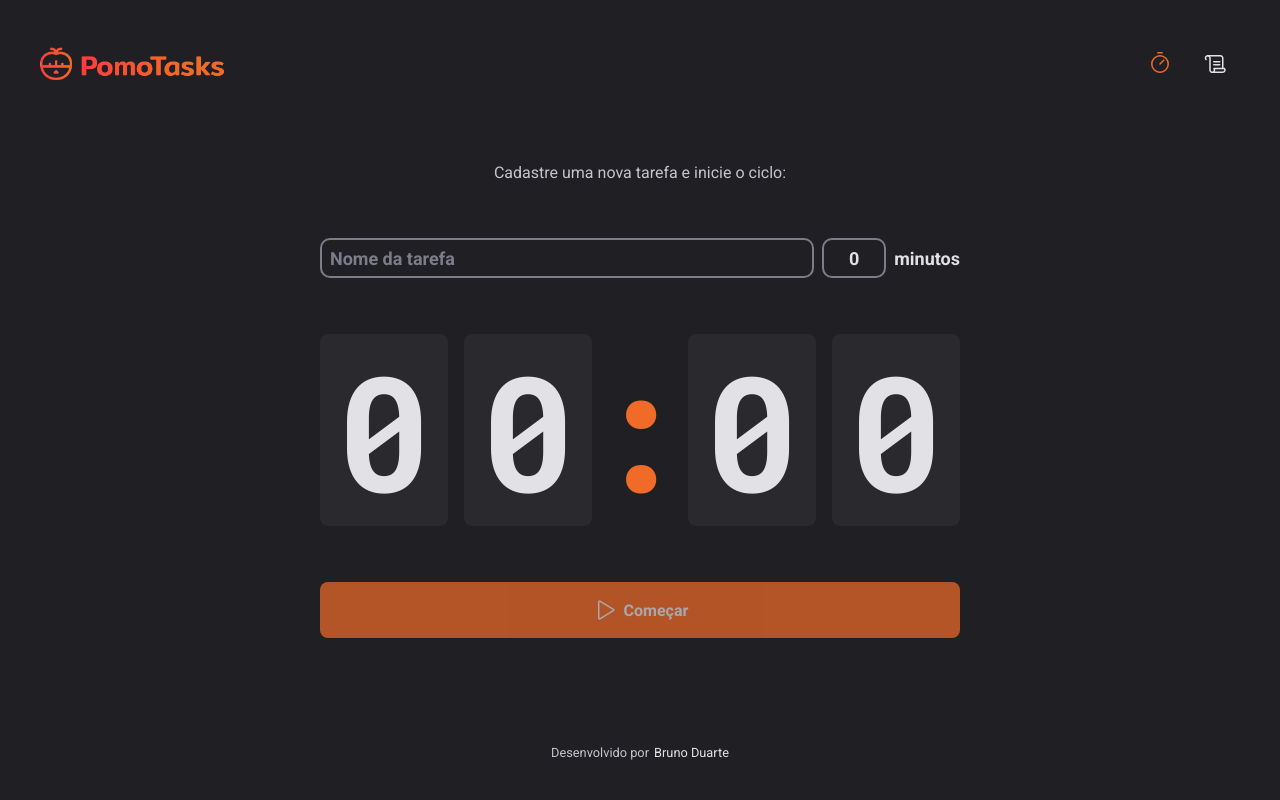
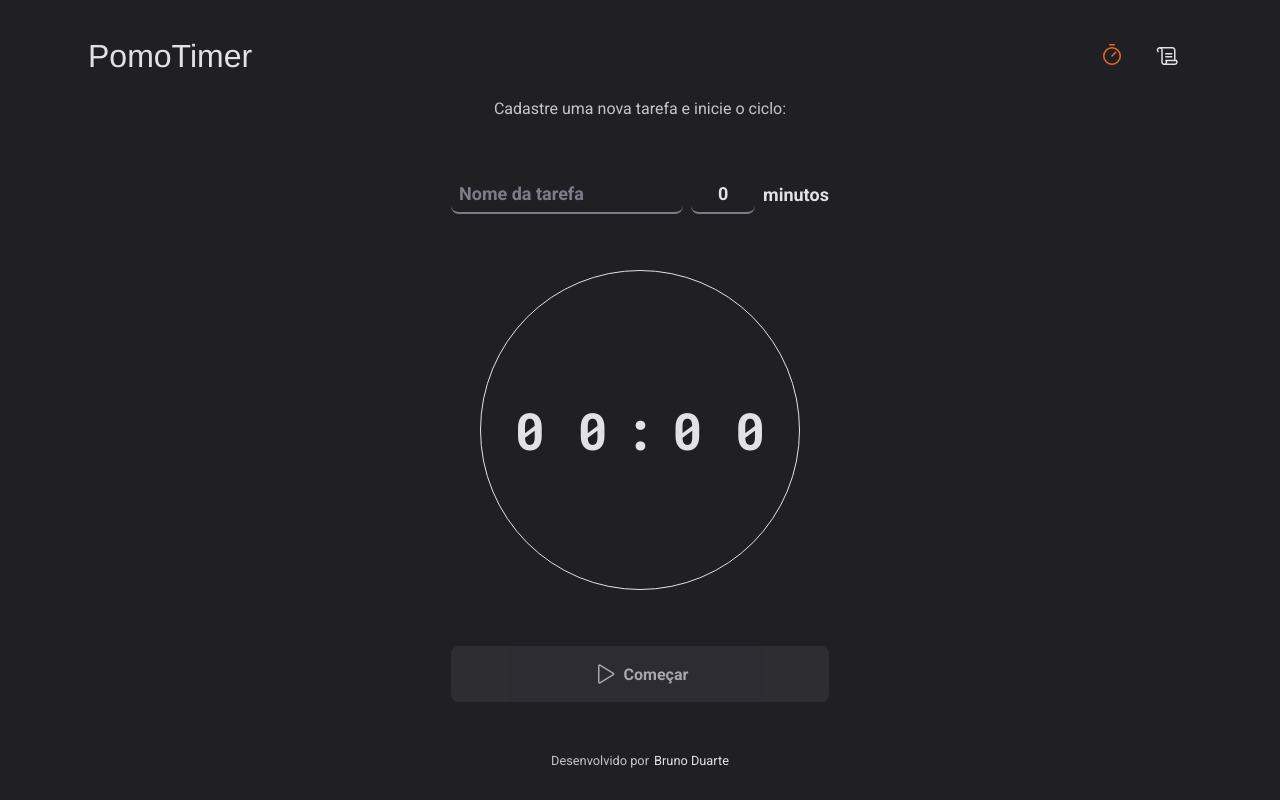
Before and after one commit to bduarte10/ignite-timer, a React (Vite) app: page / in a window 1280 px wide. Built offline with nearby package versions, Linux system fonts and the light colour scheme.

Commit message:
feat: btn pause

```diff
--- a/src/components/Header/index.tsx
+++ b/src/components/Header/index.tsx
@@ -1,12 +1,13 @@
 import { HeaderContainer } from './styles'
-import logo from '../../assets/logo.png'
 import { Timer, Scroll } from 'phosphor-react'
 import { NavLink } from 'react-router-dom'
 
 export function Header() {
   return (
     <HeaderContainer>
-      <img src={logo} alt="" width="190px" />
+      <NavLink to="/" title="Timer">
+        PomoTimer
+      </NavLink>
       <nav>
         <NavLink to="/" title="Timer">
           <Timer size={24} />
--- a/src/components/Header/styles.ts
+++ b/src/components/Header/styles.ts
@@ -4,6 +4,14 @@ export const HeaderContainer = styled.header`
   display: flex;
   align-items: center;
   justify-content: space-between;
+
+  a {
+    text-decoration: none;
+    color: ${(props) => props.theme['gray-100']};
+    font-size: 2rem;
+    font-family: 'Franklin Gothic Medium', 'Arial Narrow', Arial, sans-serif;
+  }
+
   nav {
     display: flex;
     gap: 0.5rem;
--- a/src/contexts/CyclesContext.tsx
+++ b/src/contexts/CyclesContext.tsx
@@ -1,4 +1,4 @@
-import { createContext, useReducer, useState } from 'react'
+import React, { createContext, useReducer, useState } from 'react'
 
 interface CreateCycleData {
   task: string
@@ -23,6 +23,9 @@ interface CyclesContextData {
   setAmountSecondsPassed: (seconds: number) => void
   createNewCycle: (data: CreateCycleData) => void
   interruptCurrentCycle: () => void
+  isPaused: boolean
+  setIsPaused: (isPaused: boolean) => void
+  handlePauseResume: () => void
 }
 
 export const CyclesContext = createContext({} as CyclesContextData)
@@ -39,6 +42,8 @@ interface CyclesState {
 export function CyclesContextProvider({
   children,
 }: CyclesContextProviderProps) {
+  const [isPaused, setIsPaused] = useState(false)
+
   const [cyclesState, dispatch] = useReducer(
     (state: CyclesState, action: any) => {
       if (action.type === 'ADD_NEW_CYCLE') {
@@ -67,7 +72,7 @@ export function CyclesContextProvider({
     {
       cycles: [],
       activeCycleId: null,
-    }
+    },
   )
   const { cycles, activeCycleId } = cyclesState
 
@@ -114,6 +119,9 @@ export function CyclesContextProvider({
       },
     })
   }
+  const handlePauseResume = () => {
+    setIsPaused((prevState) => !prevState)
+  }
 
   return (
     <CyclesContext.Provider
@@ -126,7 +134,11 @@ export function CyclesContextProvider({
         setAmountSecondsPassed,
         createNewCycle,
         interruptCurrentCycle,
-      }}>
+        isPaused,
+        setIsPaused,
+        handlePauseResume,
+      }}
+    >
       {children}
     </CyclesContext.Provider>
   )
--- a/src/layouts/DefaultLayout/styles.ts
+++ b/src/layouts/DefaultLayout/styles.ts
@@ -2,9 +2,8 @@
 import styled from 'styled-components'
 
 export const LayoutContainer = styled.div`
-  /* border: 1px solid ${(props) => props.theme['orange-700']}; */
   height: 100vh;
-  padding: 2.5rem;
+  padding: 2rem 5.5rem;
 
   background: ${(props) => props.theme['gray-800']};
 
--- a/src/pages/Home/Countdown/index.tsx
+++ b/src/pages/Home/Countdown/index.tsx
@@ -1,4 +1,3 @@
-import { differenceInSeconds } from 'date-fns'
 import { useContext, useEffect } from 'react'
 import { CyclesContext } from '../../../contexts/CyclesContext'
 import { CountdownContainer, Separator } from './styles'
@@ -6,10 +5,10 @@ import { CountdownContainer, Separator } from './styles'
 export function Countdown() {
   const {
     activeCycle,
-    activeCycleId,
     markCurrentCycleAsFinished,
     secondsPassed,
     setAmountSecondsPassed,
+    isPaused,
   } = useContext(CyclesContext)
 
   const totalSeconds = activeCycle ? activeCycle.minutesAmount * 60 : 0
@@ -17,27 +16,31 @@ export function Countdown() {
   useEffect(() => {
     let interval: number
 
-    if (activeCycle) {
-      interval = setInterval(() => {
-        const secondsDifference = differenceInSeconds(
-          new Date(),
-          activeCycle.startDate
-        )
+    if (activeCycle && !isPaused) {
+      const secondsDifference = secondsPassed
+      const remainingSeconds = totalSeconds - secondsDifference
 
-        if (secondsDifference >= totalSeconds) {
-          markCurrentCycleAsFinished()
-          setAmountSecondsPassed(totalSeconds)
-          clearInterval(interval)
-        } else {
-          setAmountSecondsPassed(secondsDifference)
-        }
-      }, 1000)
+      if (remainingSeconds <= 0) {
+        markCurrentCycleAsFinished()
+        setAmountSecondsPassed(totalSeconds)
+      } else {
+        interval = setInterval(() => {
+          setAmountSecondsPassed(secondsDifference + 1)
+        }, 1000)
+      }
     }
 
     return () => {
       clearInterval(interval)
     }
-  }, [activeCycle, totalSeconds, activeCycleId])
+  }, [
+    activeCycle,
+    secondsPassed,
+    totalSeconds,
+    isPaused,
+    markCurrentCycleAsFinished,
+    setAmountSecondsPassed,
+  ])
 
   const currentSeconds = activeCycle ? totalSeconds - secondsPassed : 0
   const minutesAmount = Math.floor(currentSeconds / 60)
@@ -52,6 +55,7 @@ export function Countdown() {
       document.title = 'PomoTasks'
     }
   }, [minutes, seconds, activeCycle])
+
   return (
     <CountdownContainer>
       <span>{minutes[0]}</span>
--- a/src/pages/Home/Countdown/styles.ts
+++ b/src/pages/Home/Countdown/styles.ts
@@ -2,15 +2,23 @@ import styled from 'styled-components'
 
 export const CountdownContainer = styled.div`
   font-family: 'Roboto Mono', monospace;
-  font-size: 10rem;
+  border: 1px solid ${(props) => props.theme['gray-100']};
+  border-radius: 50%;
+  padding: 2rem;
+  text-align: center;
+  width: 20rem;
+  height: 20rem;
+  font-size: 3.2rem;
   line-height: 8rem;
   color: ${(props) => props.theme['gray-100']};
   display: flex;
+  flex-direction: row;
+  align-items: center;
+  justify-content: center;
   gap: 1rem;
 
   span {
-    background: ${(props) => props.theme['gray-700']};
-    padding: 2rem 1rem;
+    padding: 1rem 0.5rem;
     border-radius: 8px;
   }
   @media (max-width: 768px) {
@@ -22,11 +30,10 @@ export const CountdownContainer = styled.div`
   }
 `
 export const Separator = styled.div`
-  padding: 2rem 0;
-  color: ${(props) => props.theme['orange-500']};
+  padding: 0;
+  color: ${(props) => props.theme['gray-100']};
+  width: 1rem;
 
-  width: 4rem;
-  overflow: hidden;
   display: flex;
   justify-content: center;
   @media (max-width: 768px) {
--- a/src/pages/Home/NewCycleForm/styles.ts
+++ b/src/pages/Home/NewCycleForm/styles.ts
@@ -21,15 +21,16 @@ export const FormContainer = styled.div`
 const BaseInput = styled.input`
   background: transparent;
   height: 2.5rem;
-  border-radius: 10px;
-  border: 2px solid ${(props) => props.theme['gray-500']};
+  border: 0;
+  border-bottom: 2px solid ${(props) => props.theme['gray-500']};
+  border-radius: 8px;
   font-weight: bold;
   font-size: inherit;
   padding: 0 0.5rem;
   color: ${(props) => props.theme['gray-100']};
   &:focus {
     box-shadow: none;
-    border-color: ${(props) => props.theme['orange-500']};
+    border-bottom: ${(props) => props.theme['gray-500']};
   }
   &::placeholder {
     color: ${(props) => props.theme['gray-500']};
--- a/src/pages/Home/index.tsx
+++ b/src/pages/Home/index.tsx
@@ -1,8 +1,14 @@
-import { HandPalm, Play } from 'phosphor-react'
+import { HandPalm, Pause, Play } from 'phosphor-react'
 import { useContext } from 'react'
 import { FormProvider, useForm } from 'react-hook-form'
 
-import { CountdownStartBtn, HomeContainer, StopCountdownBtn } from './styles'
+import {
+  BtnsContainer,
+  CountdownStartBtn,
+  HomeContainer,
+  PauseCountdownBtn,
+  StopCountdownBtn,
+} from './styles'
 import { NewCycleForm } from './NewCycleForm'
 import { Countdown } from './Countdown'
 import { CyclesContext } from '../../contexts/CyclesContext'
@@ -13,8 +19,13 @@ interface FormData {
 }
 
 export function Home() {
-  const { activeCycle, createNewCycle, interruptCurrentCycle } =
-    useContext(CyclesContext)
+  const {
+    activeCycle,
+    createNewCycle,
+    interruptCurrentCycle,
+    handlePauseResume,
+    isPaused,
+  } = useContext(CyclesContext)
 
   const newCycleForm = useForm<FormData>({
     defaultValues: {
@@ -41,10 +52,16 @@ export function Home() {
         </FormProvider>
         <Countdown />
         {activeCycle ? (
-          <StopCountdownBtn onClick={interruptCurrentCycle} type="button">
-            <HandPalm size={24} />
-            interromper
-          </StopCountdownBtn>
+          <BtnsContainer>
+            <StopCountdownBtn onClick={interruptCurrentCycle} type="button">
+              <HandPalm size={24} />
+              interromper
+            </StopCountdownBtn>
+            <PauseCountdownBtn onClick={handlePauseResume} type="button">
+              {isPaused ? <Play size={24} /> : <Pause size={24} />}
+              {isPaused ? 'Retomar' : 'Pausar'}
+            </PauseCountdownBtn>
+          </BtnsContainer>
         ) : (
           <CountdownStartBtn type="submit" disabled={isSubmitDisabled}>
             <Play size={24} />
--- a/src/pages/Home/styles.ts
+++ b/src/pages/Home/styles.ts
@@ -18,7 +18,10 @@ export const HomeContainer = styled.main`
     }
   }
 `
-
+export const BtnsContainer = styled.div`
+  display: flex;
+  gap: 0.5rem;
+`
 export const BaseCountdownBtn = styled.button`
   width: 100%;
   border: 0;
@@ -39,12 +42,16 @@ export const BaseCountdownBtn = styled.button`
 `
 
 export const CountdownStartBtn = styled(BaseCountdownBtn)`
-  background: ${(props) => props.theme['orange-500']};
+  background: ${(props) => props.theme['gray-600']};
 
   &:not(:disabled):hover {
-    background: ${(props) => props.theme['orange-700']};
+    background: ${(props) => props.theme['gray-700']};
   }
 `
+export const PauseCountdownBtn = styled(BaseCountdownBtn)`
+  background: ${(props) => props.theme['gray-600']};
+`
+
 export const StopCountdownBtn = styled(BaseCountdownBtn)`
   background: ${(props) => props.theme['red-500']};
 
```
Also changed, not shown: src/App.tsx (line endings or trailing spaces).
